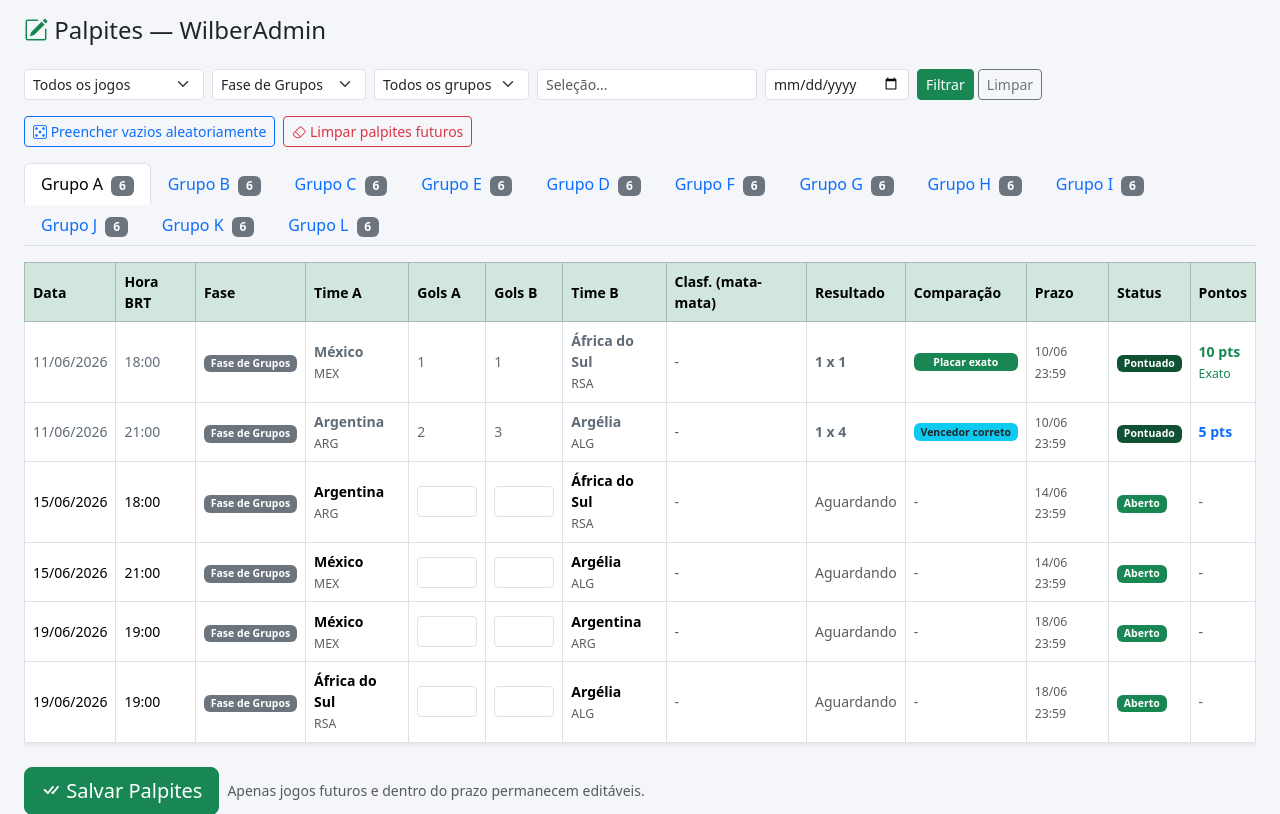
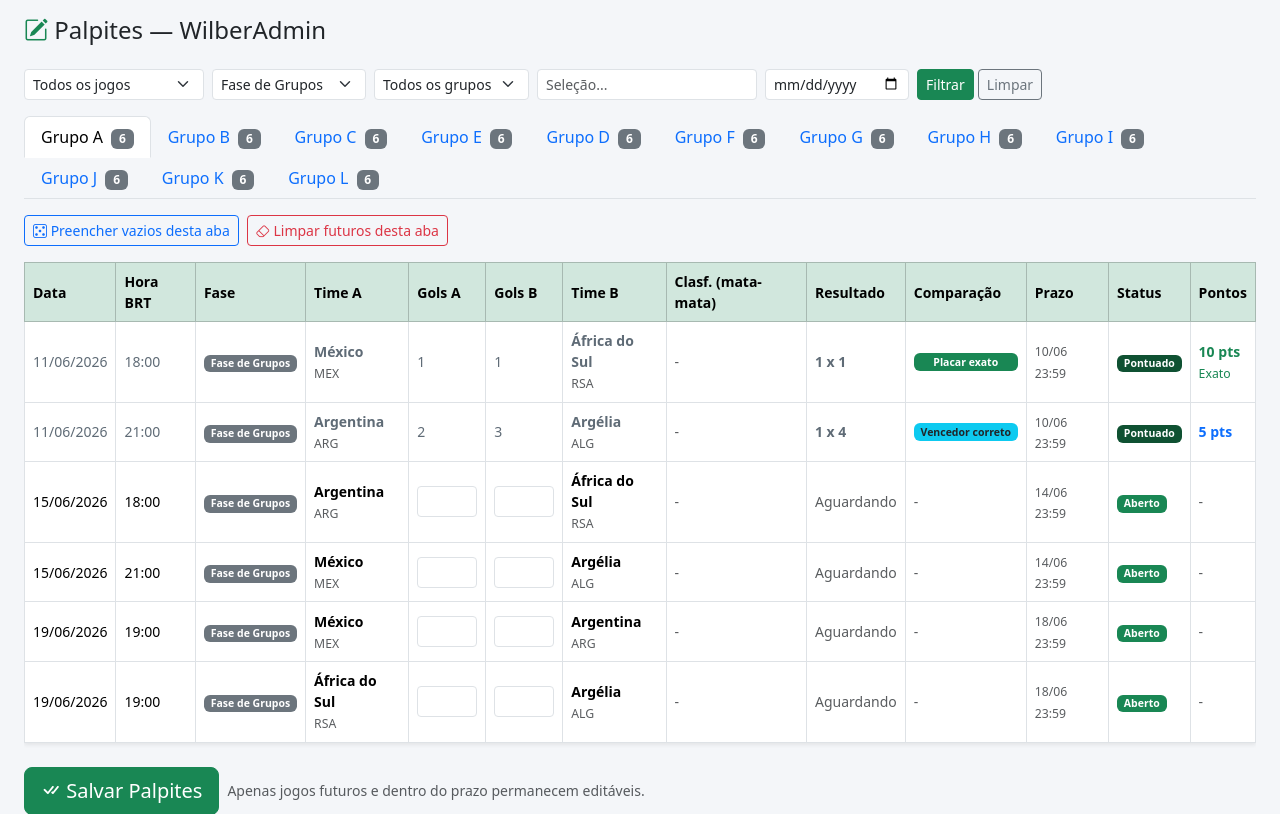
Before and after one commit to wilberkohler/bolao-copa-2026, a Flask app: page /palpites in a window 1280 px wide. Shown: the part 56-870 px from the top of the page. Run offline with Flask 3, Linux system fonts and the light colour scheme; a user stored in the database is signed in; data comes from the database, SQL or seed files in the repository; parts of the project's set-up code (start-up, migrations or seed data) failed here and were passed over.

Commit message:
Refazer atalhos de palpites por aba

```diff
--- a/templates/palpites/index.html
+++ b/templates/palpites/index.html
@@ -184,14 +184,6 @@
 <form id="palpites-form" method="post" action="{{ url_for('palpites') }}">
   <input type="hidden" name="acao_palpite" id="acaoPalpite" value="salvar">
   <div id="clearActiveTabGameIds"></div>
-  <div class="d-flex flex-wrap gap-2 mb-3">
-    <button type="button" class="btn btn-outline-primary btn-sm" id="autoFillEmptyGuesses">
-      <i class="bi bi-dice-5"></i> Preencher vazios aleatoriamente
-    </button>
-    <button type="button" class="btn btn-outline-danger btn-sm" id="clearFutureGuesses">
-      <i class="bi bi-eraser"></i> Limpar palpites futuros
-    </button>
-  </div>
 
   {% if palpites_por_grupo %}
     <ul class="nav nav-tabs mb-3" role="tablist">
@@ -213,6 +205,14 @@
     <div class="tab-content">
       {% for grupo in palpites_por_grupo %}
         <div class="tab-pane fade {% if loop.first %}show active{% endif %}" id="{{ grupo.id }}" role="tabpanel">
+          <div class="d-flex flex-wrap gap-2 mb-3">
+            <button type="button" class="btn btn-outline-primary btn-sm js-fill-tab">
+              <i class="bi bi-dice-5"></i> Preencher vazios desta aba
+            </button>
+            <button type="button" class="btn btn-outline-danger btn-sm js-clear-tab">
+              <i class="bi bi-eraser"></i> Limpar futuros desta aba
+            </button>
+          </div>
           {{ palpites_table(grupo.itens) }}
         </div>
       {% endfor %}
@@ -269,8 +269,6 @@
     var modalElement = document.getElementById("unsavedChangesModal");
     var saveAndLeaveButton = document.getElementById("modalSaveAndLeave");
     var leaveWithoutSavingButton = document.getElementById("modalLeaveWithoutSaving");
-    var autoFillButton = document.getElementById("autoFillEmptyGuesses");
-    var clearFutureButton = document.getElementById("clearFutureGuesses");
     var actionField = document.getElementById("acaoPalpite");
     var clearGameIdsContainer = document.getElementById("clearActiveTabGameIds");
     var unsavedChangesModal = modalElement ? bootstrap.Modal.getOrCreateInstance(modalElement) : null;
@@ -305,21 +303,17 @@
       return String(Math.floor(Math.random() * 5));
     }
 
-    function classificadoSelectForGame(gameId) {
-      return form.querySelector("select[name='classificado_" + gameId + "']");
+    function tabPaneFromButton(button) {
+      return button ? button.closest(".tab-pane") : null;
     }
 
-    function activeTabPane() {
-      return form.querySelector(".tab-pane.show.active") || form;
+    function tabGameInputs(pane) {
+      return Array.prototype.slice.call((pane || form).querySelectorAll("input[name='jogo_id']"));
     }
 
-    function activeTabGameInputs() {
-      return Array.prototype.slice.call(activeTabPane().querySelectorAll("input[name='jogo_id']"));
-    }
-
-    function fillEmptyGuesses() {
-      var pane = activeTabPane();
-      activeTabGameInputs().forEach(function (gameInput) {
+    function fillEmptyGuesses(pane) {
+      pane = pane || form;
+      tabGameInputs(pane).forEach(function (gameInput) {
         var gameId = gameInput.value;
         var goalsA = pane.querySelector("input[name='gols_a_" + gameId + "']");
         var goalsB = pane.querySelector("input[name='gols_b_" + gameId + "']");
@@ -341,18 +335,18 @@
       });
     }
 
-    function clearFutureGuesses() {
-      var activeGames = activeTabGameInputs();
-      if (!activeGames.length) {
+    function clearFutureGuesses(pane) {
+      var tabGames = tabGameInputs(pane);
+      if (!tabGames.length) {
         return;
       }
 
-      if (!window.confirm("Limpar os palpites ainda editáveis apenas da aba ativa? Esta ação será salva agora.")) {
+      if (!window.confirm("Limpar os palpites ainda editáveis apenas desta aba? Esta ação será salva agora.")) {
         return;
       }
       if (clearGameIdsContainer) {
         clearGameIdsContainer.innerHTML = "";
-        activeGames.forEach(function (gameInput) {
+        tabGames.forEach(function (gameInput) {
           var hidden = document.createElement("input");
           hidden.type = "hidden";
           hidden.name = "limpar_jogo_id";
@@ -447,13 +441,17 @@
       });
     }
 
-    if (autoFillButton) {
-      autoFillButton.addEventListener("click", fillEmptyGuesses);
-    }
+    Array.prototype.slice.call(form.querySelectorAll(".js-fill-tab")).forEach(function (button) {
+      button.addEventListener("click", function () {
+        fillEmptyGuesses(tabPaneFromButton(button));
+      });
+    });
 
-    if (clearFutureButton) {
-      clearFutureButton.addEventListener("click", clearFutureGuesses);
-    }
+    Array.prototype.slice.call(form.querySelectorAll(".js-clear-tab")).forEach(function (button) {
+      button.addEventListener("click", function () {
+        clearFutureGuesses(tabPaneFromButton(button));
+      });
+    });
 
     if (modalElement) {
       modalElement.addEventListener("hidden.bs.modal", function () {
```
